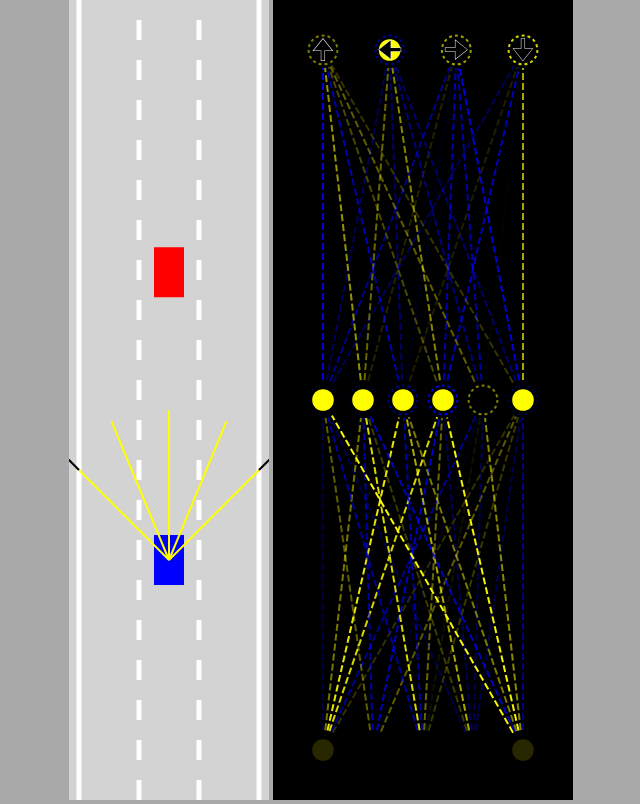
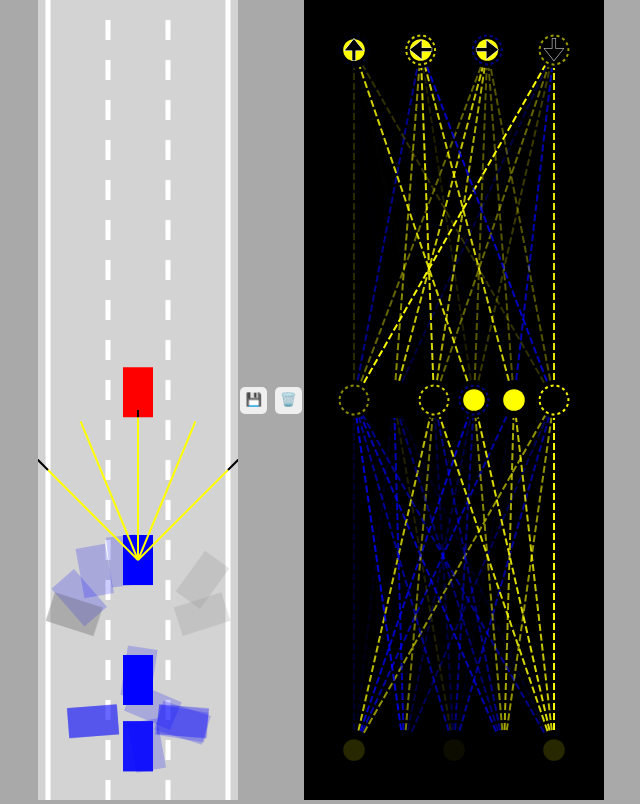
Before and after one commit to JuniorPaula/self-drive-car, a plain HTML site: page index.html in a window 1280 px wide. Shown: the whole page, without its empty margins (319-959 px from the left). Drawn offline with Linux system fonts and the light colour scheme; animation ran at ten frames a second.

Commit message:
Save car position on localStorage

```diff
--- a/car.mjs
+++ b/car.mjs
@@ -136,7 +136,7 @@ export default class Car {
         this.y -= Math.cos(this.angle) * this.speed
     }
 
-    draw(ctx, color) {
+    draw(ctx, color, drawSensor = false) {
         if (this.damaged) {
             ctx.fillStyle = "gray"
         } else {
@@ -149,7 +149,7 @@ export default class Car {
             ctx.lineTo(this.polygon[i].x, this.polygon[i].y)
         }
         ctx.fill()
-        if (this.sensor) {
+        if (this.sensor && drawSensor) {
             this.sensor.draw(ctx)
 
         }
--- a/index.html
+++ b/index.html
@@ -9,6 +9,10 @@
 </head>
 <body>
     <canvas id="carCanvas"></canvas>
+    <div id="verticalButttons">
+        <button id="saveBtn">💾</button>
+        <button id="discardBtn">🗑️</button>
+    </div>
     <canvas id="networkCanvas"></canvas>
     <script type="module" src="main.mjs"></script>
 </body>
--- a/main.mjs
+++ b/main.mjs
@@ -4,6 +4,11 @@ import Visualizer from './visualizer.mjs'
 
 const carCanvasId = "carCanvas"
 const networkCanvasId = "networkCanvas"
+const saveBtnId = "saveBtn"
+const discardBtnId = "discardBtn"
+
+const saveBtn = document.getElementById(saveBtnId)
+const discardBtn = document.getElementById(discardBtnId)
 
 const carCanvas = document.getElementById(carCanvasId)
 carCanvas.width = 200
@@ -17,34 +22,80 @@ const networkCtx = networkCanvas.getContext("2d")
 
 
 const road = new Road(carCanvas.width / 2, carCanvas.width * 0.9)
-const car = new Car(road.getLaneCenter(1), 100, 30, 50, "AI")
+
+const N = 100
+const cars = generateCars(N)
+let bestCar = cars[0]
+
+if (localStorage.getItem("bestBrain")) {
+    bestCar.brain = JSON.parse(
+        localStorage.getItem("bestBrain")
+    )
+}
+
 const traffic = [
     new Car(road.getLaneCenter(1), -100, 30, 50, "DUMMY", 2)
 ]
 
+saveBtn.addEventListener("click", save)
+discardBtn.addEventListener("click", discard)
+
+function save() {
+    localStorage.setItem("bestBrain", JSON.stringify(bestCar.brain))
+}
+
+function discard() {
+    localStorage.removeItem("bestBrain")
+}
+
 animate()
 
-function animate() {
+function generateCars(N) {
+    const cars = []
+    for (let i = 1; i <= N; i++) {
+        cars.push(new Car(road.getLaneCenter(1), 100, 30, 50, "AI"))
+    }
+
+    return cars
+}
+
+function animate(time) {
     for (let i = 0; i < traffic.length; i++) {
         traffic[i].update(road.borders, [])
     }
-    car.update(road.borders, traffic)
+
+    for(let i=0; i < cars.length; i++) {
+        cars[i].update(road.borders, traffic)
+    }
+
+    bestCar = cars.find(
+        c => c.y == Math.min(
+            ...cars.map(c => c.y)
+        )
+    )
 
     carCanvas.height = window.innerHeight
     networkCanvas.height = window.innerHeight
 
     carCtx.save()
-    carCtx.translate(0, -car.y + carCanvas.height * 0.7)
+    carCtx.translate(0, -bestCar.y + carCanvas.height * 0.7)
 
     road.draw(carCtx)
     for (let i = 0; i < traffic.length; i++) {
         traffic[i].draw(carCtx, "red")
     }
-    car.draw(carCtx, "blue")
+
+    carCtx.globalAlpha = 0.2
+    for(let i=0; i < cars.length; i++) {
+        cars[i].draw(carCtx, "blue")
+    }
+    carCtx.globalAlpha = 1
+    bestCar.draw(carCtx, "blue", true)
 
     carCtx.restore()
 
-    Visualizer.drawNetwork(networkCtx, car.brain)
+    networkCtx.lineDashOffset=-time/50
+    Visualizer.drawNetwork(networkCtx, bestCar.brain)
 
     requestAnimationFrame(animate)
 }
--- a/style.css
+++ b/style.css
@@ -2,8 +2,28 @@ body {
     margin: 0;
     background: darkgray;
     overflow: hidden;
-    text-align: center;
+    display: flex;
+    justify-content: center;
+    align-items: center;
 }
+
+#verticalButtons {
+    display: flex;
+    flex-direction: column;
+}
+
+button {
+    border: none;
+    border-radius: 5px;
+    padding: 5px 5px 7px 5px;
+    margin:  2px;
+    cursor: pointer;
+}
+
+button:hover {
+    background: blue;
+}
+
 #carCanvas {
     background: lightgray;
 }
```
